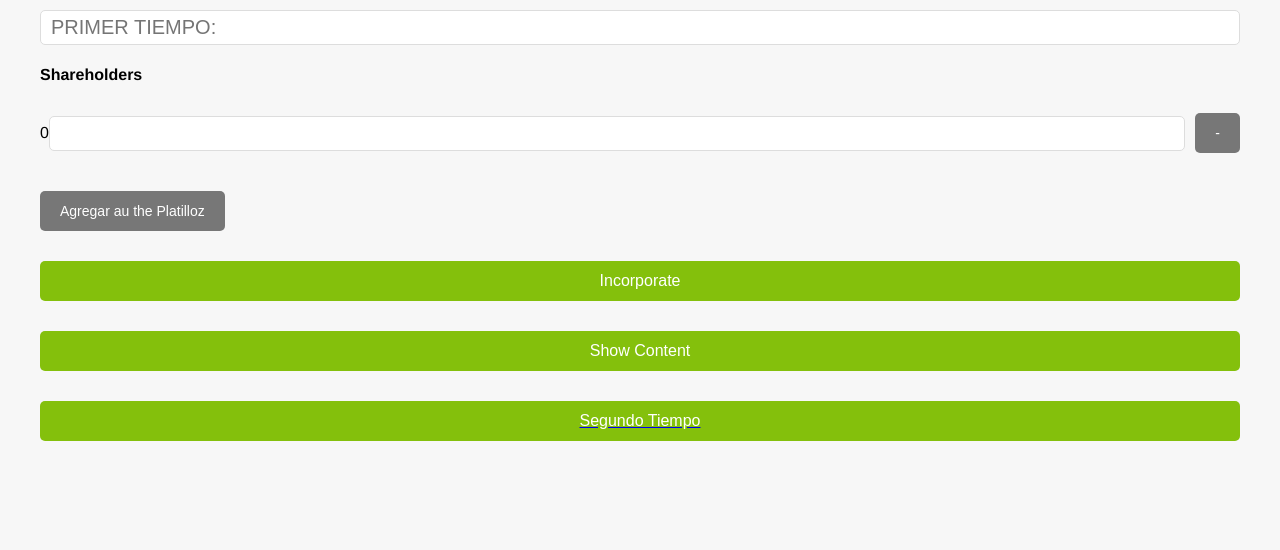
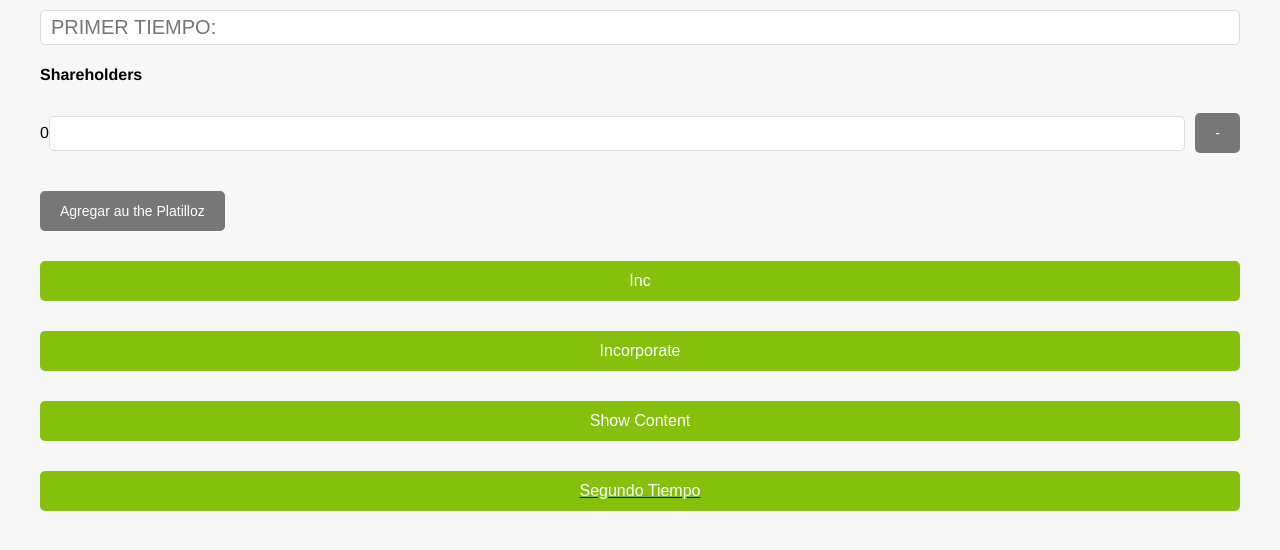
Before and after one commit to jorgelerma/FastReactWork1, a React (Create React App) app: page / in a window 1280 px wide. Shown: the top 550 px of the page. Built offline with nearby package versions, Linux system fonts and the light colour scheme.

Commit message:
Update App.js

```diff
--- a/src/App.js
+++ b/src/App.js
@@ -77,6 +77,7 @@ class App extends React.Component {
           </div>
         ))}
         <button type="button" onClick={this.handleAddShareholder} className="small">Agregar au the Platilloz</button>
+        <button>Inc</button>
         <button>Incorporate</button>
 
         <button type="button" onClick={this.showContents.bind(this)}>Show Content</button>
```
